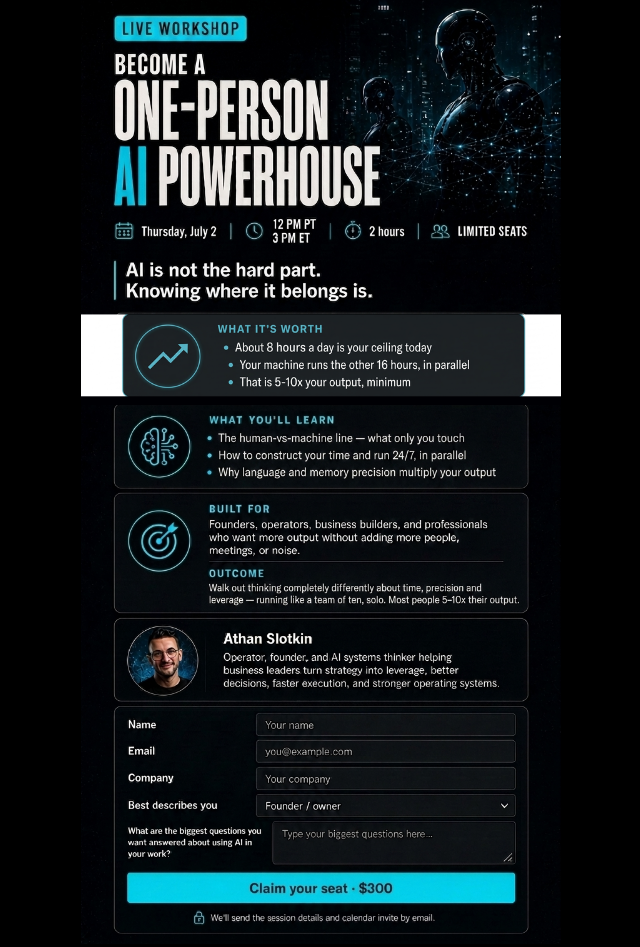
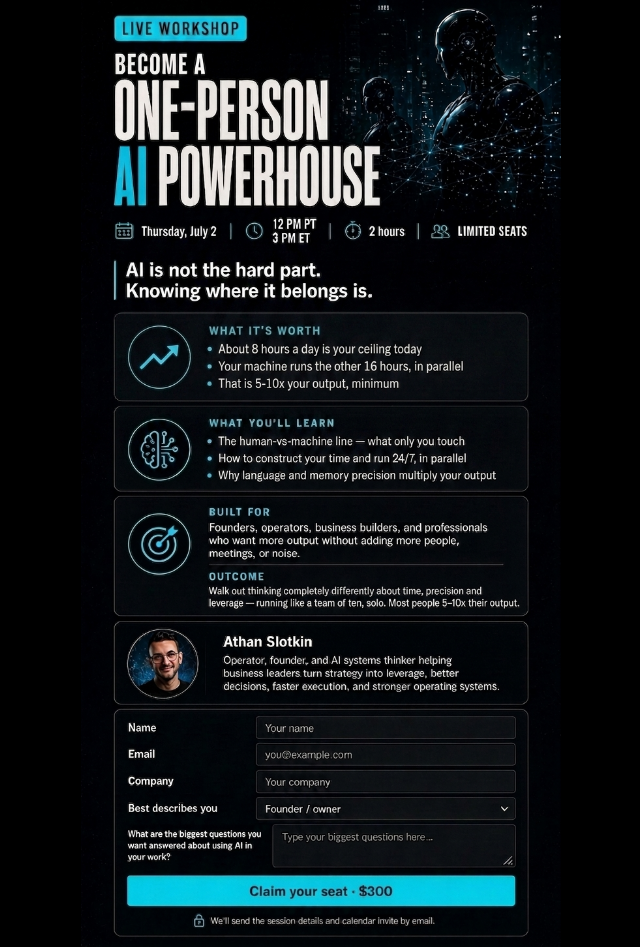
Before and after one commit to Tools-AS/one-person-ai-powerhouse, a plain HTML site: page index.html in a window 1280 px wide. Shown: the whole page, without its empty margins (319-959 px from the left). Drawn offline with Linux system fonts and the light colour scheme.

Commit message:
Add identical 'What it's worth' box in-context above 'What you'll learn'; nothing else changed
Co-Authored-By: Claude Opus 4.8 <noreply@anthropic.com>

```diff
--- a/index.html
+++ b/index.html
@@ -10,7 +10,7 @@
       .wrap { width: min(100%, 480px); margin: 0 auto; position: relative; line-height: 0; }
       .page { display: block; width: 100%; }
       .claim {
-        position: absolute; left: 8.5%; top: 91.4%; width: 83%; height: 5%;
+        position: absolute; left: 8.5%; top: 91.3%; width: 83%; height: 5%;
         cursor: pointer; border-radius: 6px; background: transparent; display: block;
       }
       .claim:focus-visible { outline: 2px solid #00f2ff; outline-offset: 2px; }
@@ -18,7 +18,7 @@
   </head>
   <body>
     <main class="wrap">
-      <img class="page" src="signup_final2.png" alt="Become a One-Person AI Powerhouse — paid live workshop, Thursday July 2, 12 PM PT / 3 PM ET, 2 hours, $300. What it's worth, what you'll learn, built for, the outcome." />
+      <img class="page" src="signup_v6.png" alt="Become a One-Person AI Powerhouse — paid live workshop, Thursday July 2, 12 PM PT / 3 PM ET, 2 hours, $300. What it's worth, what you'll learn, built for, the outcome." />
       <a class="claim" id="claim" href="#" rel="noopener" aria-label="Claim your seat — $300"></a>
     </main>
     <script>
```
Also changed, not shown: signup_final2.png (deleted), signup_v6.png (added).
